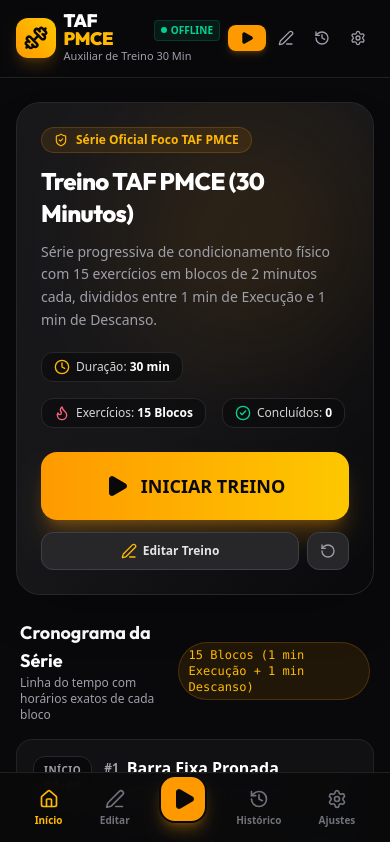
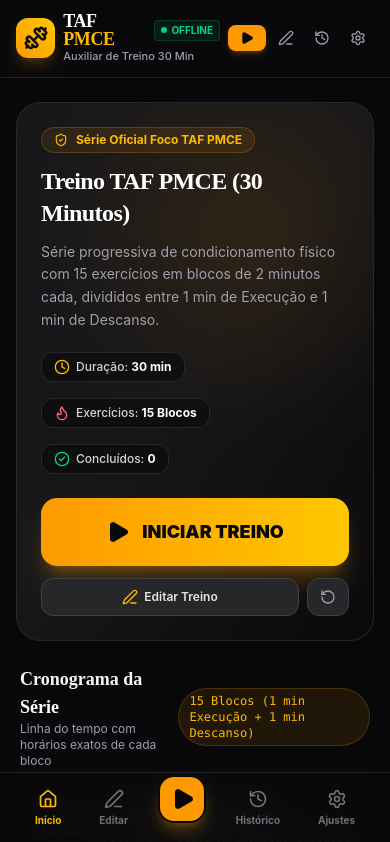
Before and after one commit to rodrocha444/taf-pmce, a React (Vite) app: page / in a window 390 px wide. Shown: the top 842 px of the page. Built offline with nearby package versions, Linux system fonts and the light colour scheme.

Commit message:
style: reformulate font stack to native system fonts and add iOS safe area margins

```diff
--- a/index.html
+++ b/index.html
@@ -11,9 +11,6 @@
     <meta name="apple-mobile-web-app-title" content="TAF PMCE" />
     <meta name="description" content="Aplicativo auxiliar de treino cronometrado com foco no TAF PMCE. Monitore séries, receba avisos sonoros e locução dos exercícios em tempo real." />
     <title>Auxiliar de Treino TAF PMCE - Cronômetro & Treino Guiado</title>
-    <link rel="preconnect" href="https://fonts.googleapis.com">
-    <link rel="preconnect" href="https://fonts.gstatic.com" crossorigin>
-    <link href="https://fonts.googleapis.com/css2?family=Outfit:wght@400;500;600;700;800;900&family=Plus+Jakarta+Sans:wght@400;500;600;700&display=swap" rel="stylesheet">
   </head>
   <body class="bg-zinc-950 text-zinc-100 antialiased selection:bg-amber-500 selection:text-zinc-950">
     <div id="root"></div>
--- a/src/components/BottomNav.tsx
+++ b/src/components/BottomNav.tsx
@@ -15,7 +15,7 @@
   const isActive = (path: string) => location.pathname === path;
 
   return (
-    <nav className="fixed bottom-0 left-0 right-0 z-40 bg-zinc-950/90 backdrop-blur-lg border-t border-zinc-800/80 px-4 py-2 flex items-center justify-around max-w-lg mx-auto md:hidden">
+    <nav className="fixed bottom-0 left-0 right-0 z-40 bg-zinc-950/90 backdrop-blur-lg border-t border-zinc-800/80 px-4 py-2 flex items-center justify-around max-w-lg mx-auto md:hidden bottom-nav-safe">
       <Link
         to="/"
         className={`flex flex-col items-center gap-1 p-2 rounded-xl text-[10px] font-bold transition-all ${
--- a/src/components/Header.tsx
+++ b/src/components/Header.tsx
@@ -11,7 +11,7 @@
   const isActivePath = (path: string) => location.pathname === path;
 
   return (
-    <header className="sticky top-0 z-30 bg-zinc-950/85 backdrop-blur-md border-b border-zinc-800/80 px-4 py-3">
+    <header className="sticky top-0 z-30 bg-zinc-950/85 backdrop-blur-md border-b border-zinc-800/80 px-4 py-3 header-safe">
       <div className="max-w-4xl mx-auto flex items-center justify-between gap-2">
         {/* Logo / Title */}
         <Link to="/" className="flex items-center gap-2 group">
--- a/src/index.css
+++ b/src/index.css
@@ -2,7 +2,8 @@
 
 @layer base {
   :root {
-    --font-sans: system-ui, -apple-system, BlinkMacSystemFont, 'Segoe UI', Roboto, Oxygen, Ubuntu, Cantarell, 'Open Sans', 'Helvetica Neue', sans-serif;
+    --font-sans: -apple-system, BlinkMacSystemFont, "SF Pro Display", "SF Pro Text", "Segoe UI", Roboto, Helvetica, Arial, sans-serif;
+    --font-mono: ui-monospace, SFMono-Regular, "SF Mono", Menlo, Monaco, Consolas, monospace;
   }
 
   body {
@@ -10,11 +11,44 @@
     color: #f4f4f5;
     font-family: var(--font-sans);
     min-height: 100vh;
+    min-height: 100dvh;
     margin: 0;
     padding: 0;
     -webkit-tap-highlight-color: transparent;
     overflow-x: hidden;
   }
+}
+
+/* iOS Safe Area Utilities for iPhone Notch / Dynamic Island */
+.pt-safe {
+  padding-top: env(safe-area-inset-top, 0px);
+}
+
+.pb-safe {
+  padding-bottom: env(safe-area-inset-bottom, 0px);
+}
+
+.px-safe {
+  padding-left: env(safe-area-inset-left, 0px);
+  padding-right: env(safe-area-inset-right, 0px);
+}
+
+/* Header safe top padding for iPhone camera / dynamic island */
+.header-safe {
+  padding-top: max(0.75rem, env(safe-area-inset-top, 0.75rem));
+}
+
+/* Bottom bar safe bottom padding for iPhone home indicator bar */
+.bottom-nav-safe {
+  padding-bottom: max(0.5rem, env(safe-area-inset-bottom, 0.5rem));
+}
+
+/* Fullscreen player safe top/bottom spacing */
+.player-safe-container {
+  padding-top: max(0.75rem, env(safe-area-inset-top, 0.75rem));
+  padding-bottom: max(0.75rem, env(safe-area-inset-bottom, 0.75rem));
+  padding-left: max(1rem, env(safe-area-inset-left, 1rem));
+  padding-right: max(1rem, env(safe-area-inset-right, 1rem));
 }
 
 /* Custom scrollbars */
--- a/src/views/PlayerView.tsx
+++ b/src/views/PlayerView.tsx
@@ -119,7 +119,7 @@
   };
 
   return (
-    <div className="min-h-[100dvh] bg-zinc-950 text-white flex flex-col justify-between p-4 md:p-6 select-none touch-manipulation">
+    <div className="min-h-[100dvh] bg-zinc-950 text-white flex flex-col justify-between player-safe-container select-none touch-manipulation">
       {/* Top Header Bar */}
       <div className="flex items-center justify-between gap-3 max-w-xl mx-auto w-full pt-1">
         <button
--- a/vite.config.ts
+++ b/vite.config.ts
@@ -31,37 +31,7 @@
         ]
       },
       workbox: {
-        globPatterns: ['**/*.{js,css,html,ico,png,svg,woff,woff2}'],
-        runtimeCaching: [
-          {
-            urlPattern: /^https:\/\/fonts\.googleapis\.com\/.*/i,
-            handler: 'CacheFirst',
-            options: {
-              cacheName: 'google-fonts-cache',
-              expiration: {
-                maxEntries: 10,
-                maxAgeSeconds: 60 * 60 * 24 * 365 // 1 year
-              },
-              cacheableResponse: {
-                statuses: [0, 200]
-              }
-            }
-          },
-          {
-            urlPattern: /^https:\/\/fonts\.gstatic\.com\/.*/i,
-            handler: 'CacheFirst',
-            options: {
-              cacheName: 'gstatic-fonts-cache',
-              expiration: {
-                maxEntries: 10,
-                maxAgeSeconds: 60 * 60 * 24 * 365 // 1 year
-              },
-              cacheableResponse: {
-                statuses: [0, 200]
-              }
-            }
-          }
-        ]
+        globPatterns: ['**/*.{js,css,html,ico,png,svg,woff,woff2}']
       }
     })
   ],
```
